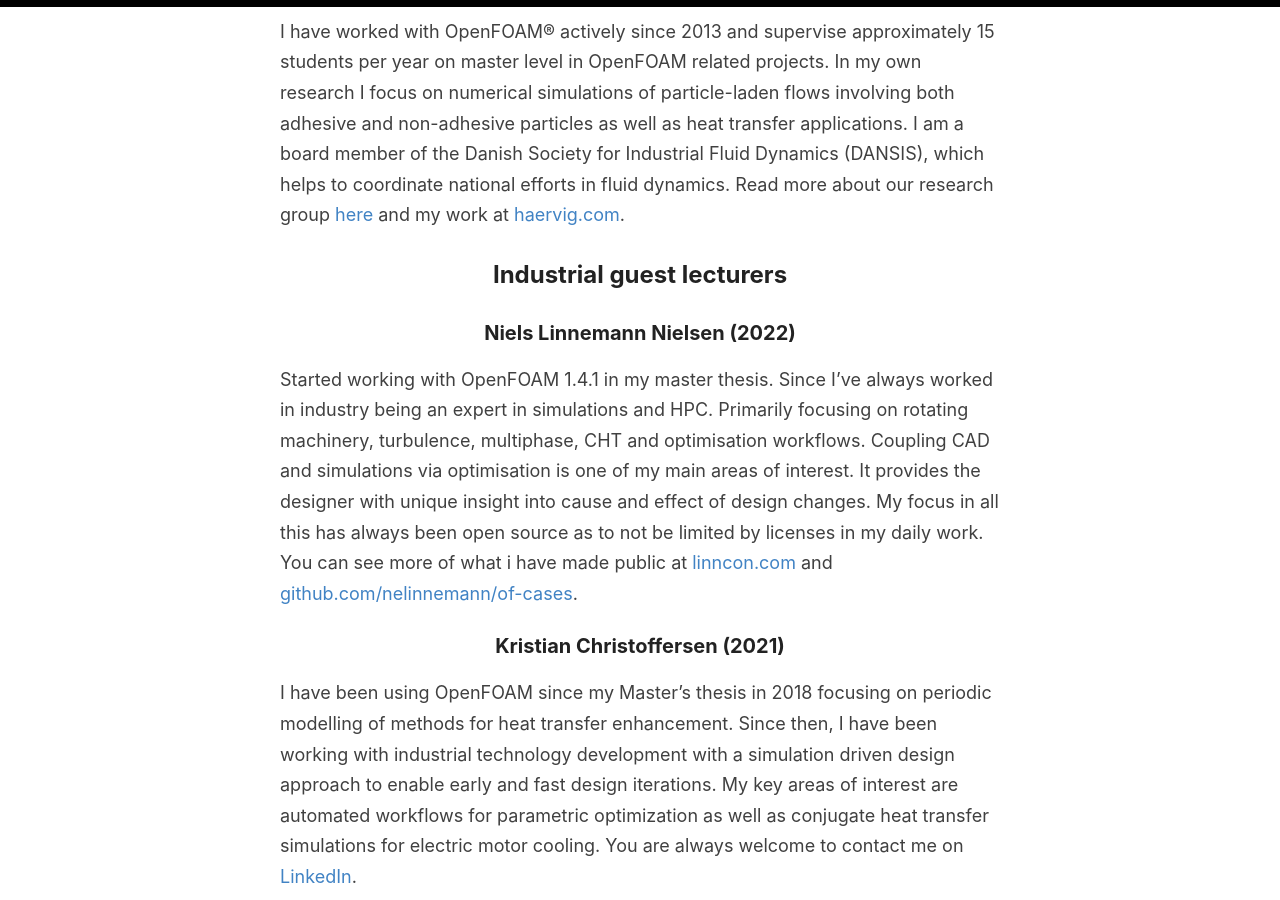
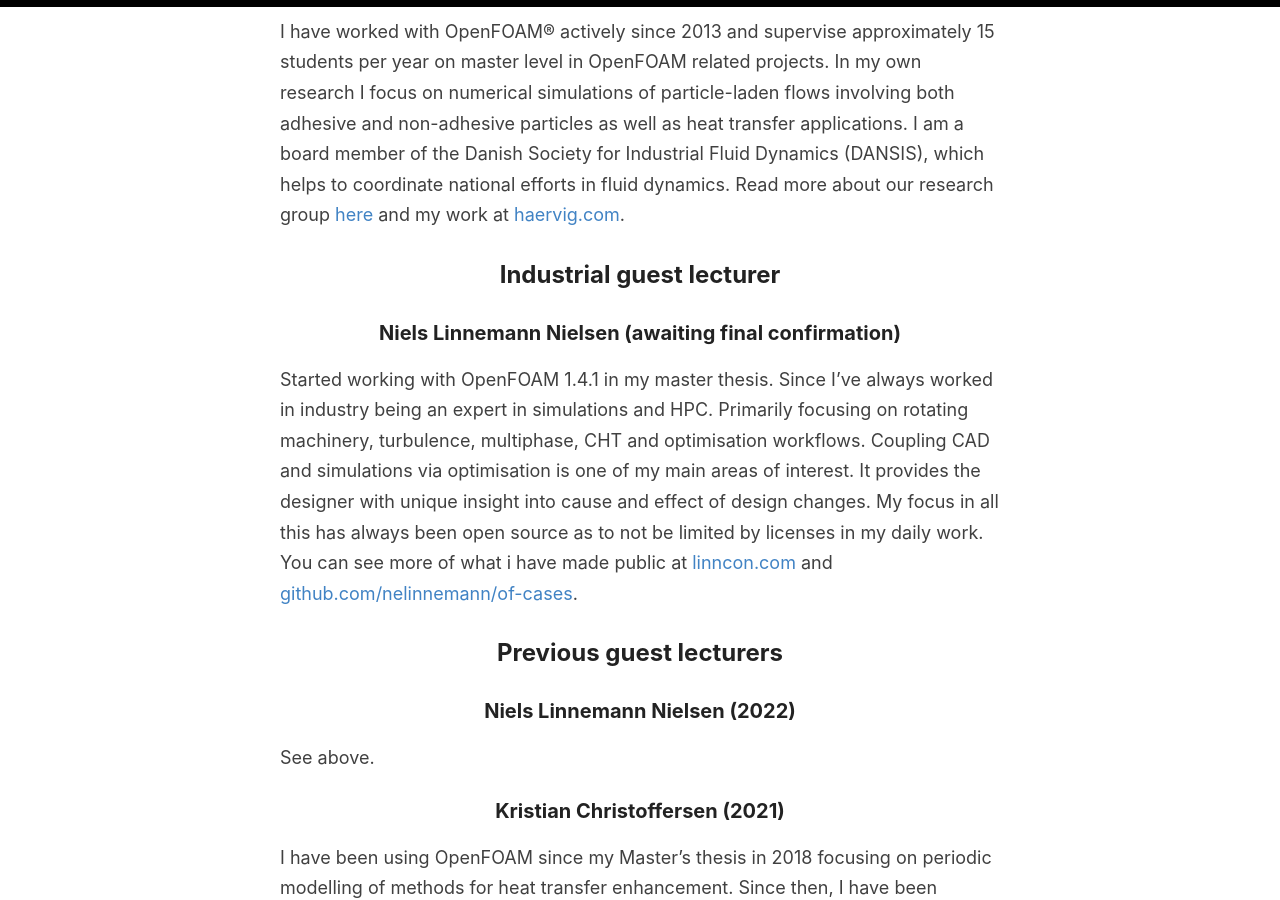
Before and after one commit to OpenSourceCFDCourse/opensourcecfdcourse.github.io, a Jekyll site: the page built from _pages/lecturers.md, in a window 1280 px wide and 900 px high, scrolled down 542 px. Built offline with Jekyll 4.4.1, drawn with Linux system fonts in a browser that asks for light colours.

Commit message:
Update lecturers.md

```diff
--- a/_pages/lecturers.md
+++ b/_pages/lecturers.md
@@ -12,13 +12,18 @@
 ### Jakob Hærvig, Aalborg University (AAU)
 I have worked with OpenFOAM® actively since 2013 and supervise approximately 15 students per year on master level in OpenFOAM related projects. In my own research I focus on numerical simulations of particle-laden flows involving both adhesive and non-adhesive particles as well as heat transfer applications. I am a board member of the Danish Society for Industrial Fluid Dynamics (DANSIS), which helps to coordinate national efforts in fluid dynamics. Read more about our research group [here](https://www.energy.aau.dk/research-groups/heat/) and my work at [haervig.com](https://www.haervig.com).
 
-## Industrial guest lecturers
+## Industrial guest lecturer
 
-### Niels Linnemann Nielsen (2022)
+### Niels Linnemann Nielsen (awaiting final confirmation)
 Started working with OpenFOAM 1.4.1 in my master thesis. Since I've always worked in industry being an expert in simulations and HPC. Primarily focusing on rotating machinery, turbulence, multiphase, CHT and optimisation workflows. Coupling CAD and simulations via optimisation is one of my main areas of interest.
 It provides the designer with unique insight into cause and effect of design changes.
 My focus in all this has always been open source as to not be limited by licenses in my daily work.
 You can see more of what i have made public at [linncon.com](https://linncon.com) and [github.com/nelinnemann/of-cases](https://github.com/nelinnemann/of-cases).
 
+## Previous guest lecturers
+
+### Niels Linnemann Nielsen (2022)
+See above.
+
 ### Kristian Christoffersen (2021)
 I have been using OpenFOAM since my Master’s thesis in 2018 focusing on periodic modelling of methods for heat transfer enhancement. Since then, I have been working with industrial technology development with a simulation driven design approach to enable early and fast design iterations. My key areas of interest are automated workflows for parametric optimization as well as conjugate heat transfer simulations for electric motor cooling. You are always welcome to contact me on [LinkedIn](http://www.linkedin.com/in/kristianchristoffersen).
```
